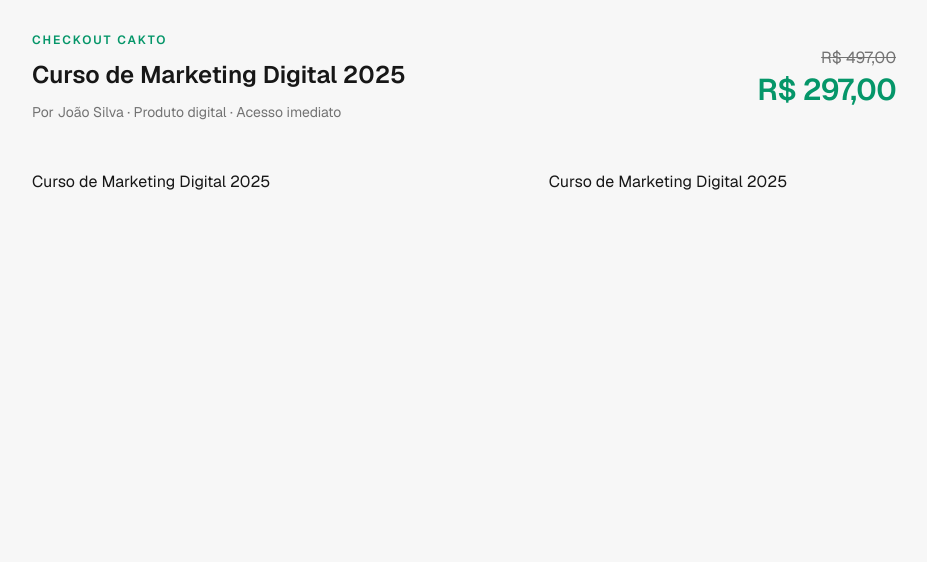
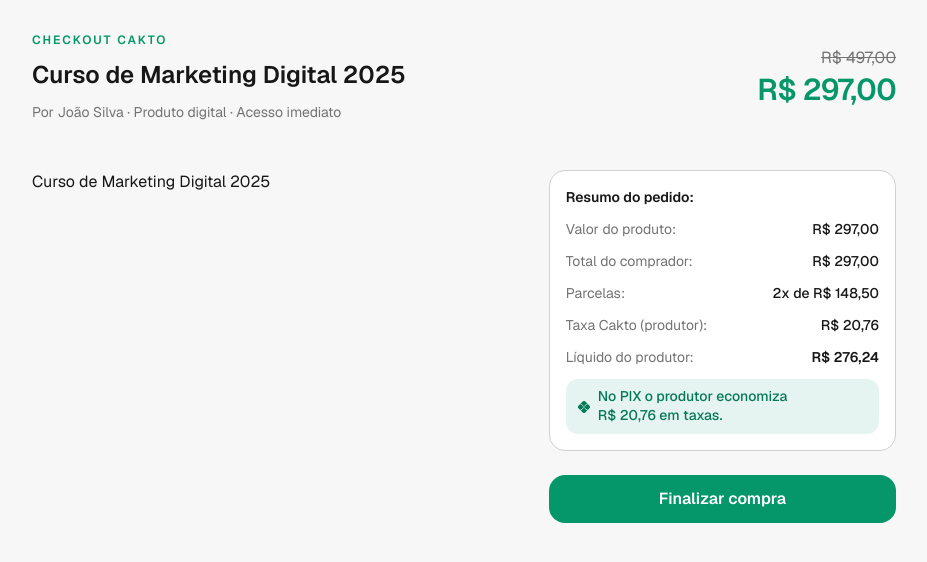
Before and after one commit to rcrdk/cakto-pay-checkout, a Next.js app: page / in a window 1280 px wide. Shown: the top 562 px of the page, without its empty margins (176-1103 px from the left). Built offline with nearby package versions, Linux system fonts and the light colour scheme.

Commit message:
feat: add CheckoutSubmit, CheckoutSummary, PixSavingsBanner, and SummaryRow components to enhance checkout functionality

```diff
--- /dev/null
+++ b/src/features/checkout/components/checkout-submit.tsx
@@ -0,0 +1,7 @@
+import { Button } from '@/shared/components/ui/button'
+
+const SUBMIT_LABEL = 'Finalizar compra'
+
+export function CheckoutSubmit() {
+	return <Button>{SUBMIT_LABEL}</Button>
+}
--- /dev/null
+++ b/src/features/checkout/components/checkout-summary.tsx
@@ -0,0 +1,48 @@
+import type { PaymentMethod } from '../constants/payment-methods'
+import { calculateCheckoutAmounts } from '../services/calculate-checkout-amounts'
+import { formatBrlFromCents } from '../utils/format-brl-from-cents'
+import { PixSavingsBanner } from './pix-savings-banner'
+import { SummaryRow } from './summary-row'
+
+const MOCK_METHOD: PaymentMethod = 'card'
+const MOCK_INSTALLMENTS = 2
+
+interface CheckoutSummaryProps {
+	priceCents: number
+}
+
+export function CheckoutSummary({ priceCents }: Readonly<CheckoutSummaryProps>) {
+	const amounts = calculateCheckoutAmounts({
+		priceCents,
+		method: MOCK_METHOD,
+		installments: MOCK_INSTALLMENTS,
+	})
+
+	const productValue = formatBrlFromCents(amounts.buyerTotalCents)
+	const buyerTotal = formatBrlFromCents(amounts.buyerTotalCents)
+	const platformFee = formatBrlFromCents(amounts.platformFeeCents)
+	const producerNet = formatBrlFromCents(amounts.producerNetCents)
+	const pixSavings = formatBrlFromCents(amounts.pixSavingsCents)
+	const installmentAmount = formatBrlFromCents(amounts.installmentAmountCents)
+
+	const installmentValue = `${amounts.installmentCount}x de ${installmentAmount}`
+
+	const isCard = MOCK_METHOD === 'card'
+
+	const showPixSavings = isCard && amounts.pixSavingsCents > 0
+	const showInstallments = isCard && amounts.installmentCount > 1
+
+	return (
+		<section aria-live="polite" className="border-line bg-surface flex flex-col gap-3 rounded-2xl border p-4">
+			<h2 className="text-sm font-semibold select-none">Resumo do pedido:</h2>
+
+			<SummaryRow label="Valor do produto" value={productValue} />
+			<SummaryRow label="Total do comprador" value={buyerTotal} />
+			<SummaryRow label="Parcelas" value={installmentValue} show={showInstallments} />
+			<SummaryRow label="Taxa Cakto (produtor)" value={platformFee} />
+			<SummaryRow label="Líquido do produtor" value={producerNet} emphasize />
+
+			<PixSavingsBanner savings={pixSavings} show={showPixSavings} />
+		</section>
+	)
+}
--- a/src/features/checkout/components/checkout.tsx
+++ b/src/features/checkout/components/checkout.tsx
@@ -1,4 +1,6 @@
 import type { Product } from '../types/checkout'
+import { CheckoutSubmit } from './checkout-submit'
+import { CheckoutSummary } from './checkout-summary'
 import { ProductHeader } from './product-header'
 
 interface CheckoutProps {
@@ -13,7 +15,10 @@ export function Checkout({ product }: Readonly<CheckoutProps>) {
 
 				<div className="flex flex-col gap-6">{product.name}</div>
 
-				<div className="flex flex-col gap-6">{product.name}</div>
+				<div className="flex flex-col gap-6">
+					<CheckoutSummary priceCents={product.currentPriceCents} />
+					<CheckoutSubmit />
+				</div>
 			</div>
 		</main>
 	)
--- /dev/null
+++ b/src/features/checkout/components/pix-savings-banner.tsx
@@ -0,0 +1,17 @@
+import { PixIcon } from '@/shared/components/icons/pix-icon'
+
+interface PixSavingsBannerProps {
+	savings: string
+	show?: boolean
+}
+
+export function PixSavingsBanner({ savings, show = true }: Readonly<PixSavingsBannerProps>) {
+	if (!show) return null
+
+	return (
+		<p className="bg-highlighted/10 text-highlighted-dark flex items-center gap-2 rounded-xl px-3 py-2 text-sm leading-snug font-medium text-balance">
+			<PixIcon className="mt-0.5 size-3" aria-hidden />
+			<span>No PIX o produtor economiza {savings} em taxas.</span>
+		</p>
+	)
+}
--- /dev/null
+++ b/src/features/checkout/components/summary-row.tsx
@@ -0,0 +1,24 @@
+import { FieldLabel } from '@/shared/components/ui/field-label'
+
+interface SummaryRowProps {
+	label: string
+	value: string
+	emphasize?: boolean
+	show?: boolean
+}
+
+export function SummaryRow({ label, value, emphasize, show = true }: Readonly<SummaryRowProps>) {
+	if (!show) return null
+
+	const accentClassName = emphasize ? 'font-semibold' : 'font-medium'
+
+	return (
+		<div className="flex items-baseline justify-between gap-3 text-sm">
+			<FieldLabel as="span" className="text-muted font-normal">
+				{label}
+			</FieldLabel>
+
+			<span className={accentClassName}>{value}</span>
+		</div>
+	)
+}
```
